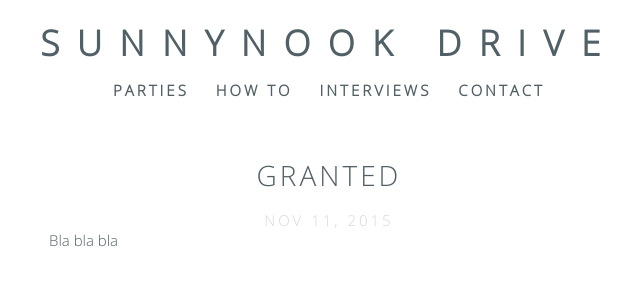
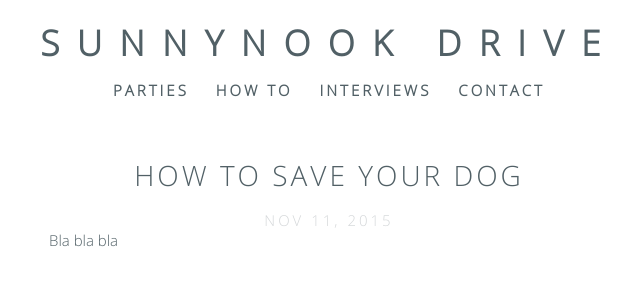
Before and after one commit to penelopeplutt/sunnynookdrive.github.io, a Jekyll site: the page built from _posts/2015-11-11-granted.md, in a window 1280 px wide. Shown: the top 300 px of the page, without its empty margins (311-951 px from the left). Built offline with Jekyll 4.4.1, drawn with Linux system fonts in a browser that asks for light colours; Markdown is read by kramdown in place of the engine named in the settings.

Commit message:
Updated 2015-11-11-granted.md

```diff
--- a/_posts/2015-11-11-granted.md
+++ b/_posts/2015-11-11-granted.md
@@ -1,9 +1,10 @@
 ---
 layout: blog
 published: true
-category: parties
+category: howto
 splash: ""
-title: Granted
+title: How to save your dog
 ---
 
+
 Bla bla bla
```
